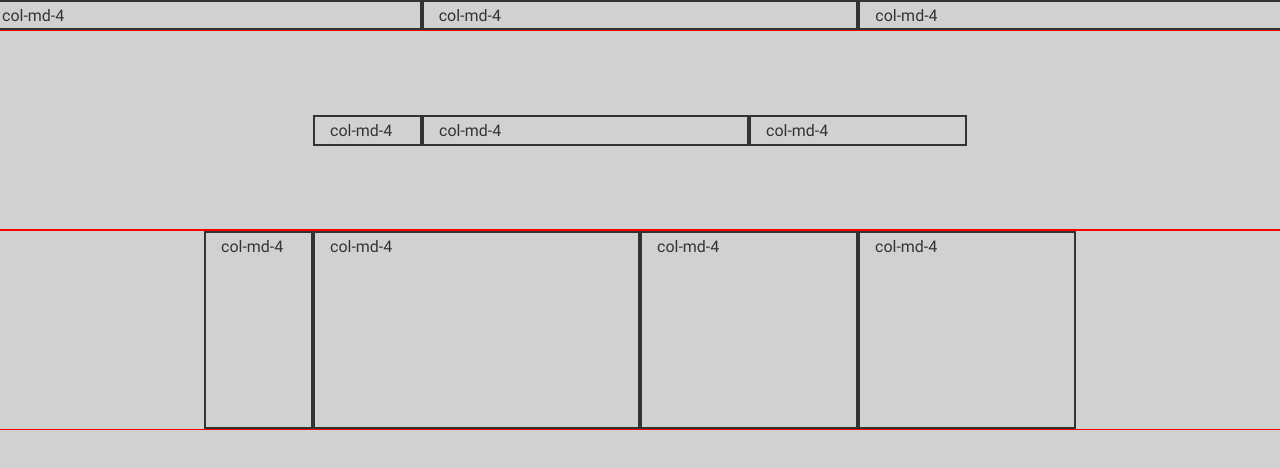
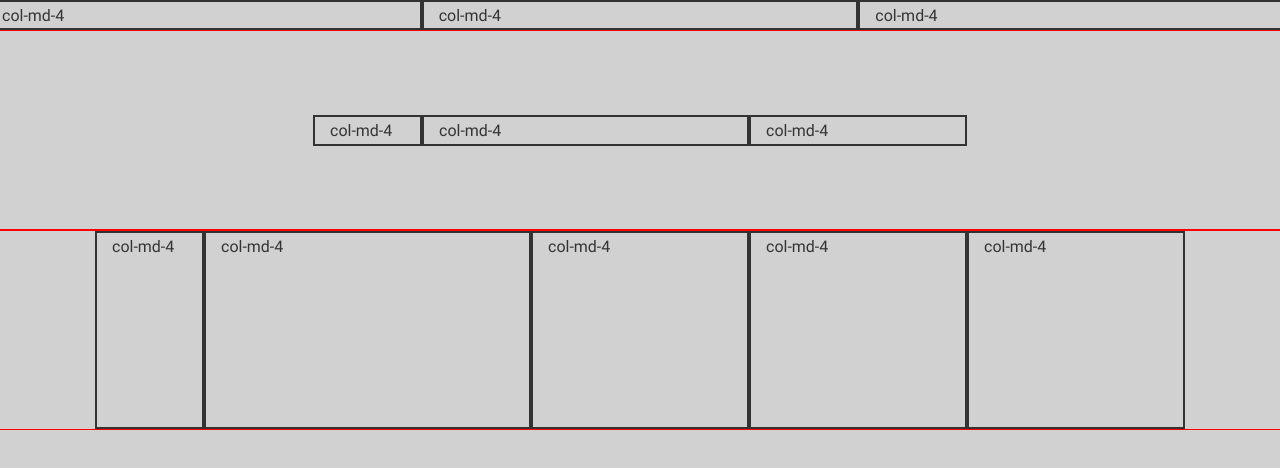
Before and after one commit to romanoz33/myProject_1, a website: page app/index.html in a window 1280 px wide. Drawn offline with Linux system fonts and the light colour scheme.

Commit message:
Проверка команды из терминала

```diff
--- a/app/index.html
+++ b/app/index.html
@@ -37,6 +37,7 @@
       <div class="col-md-3">col-md-4</div>
       <div class="col-md-2">col-md-4</div>
       <div class="col-md-2">col-md-4</div>
+      <div class="col-md-2">col-md-4</div>
     </div>
 
     <!-- <div class="parent">
```
